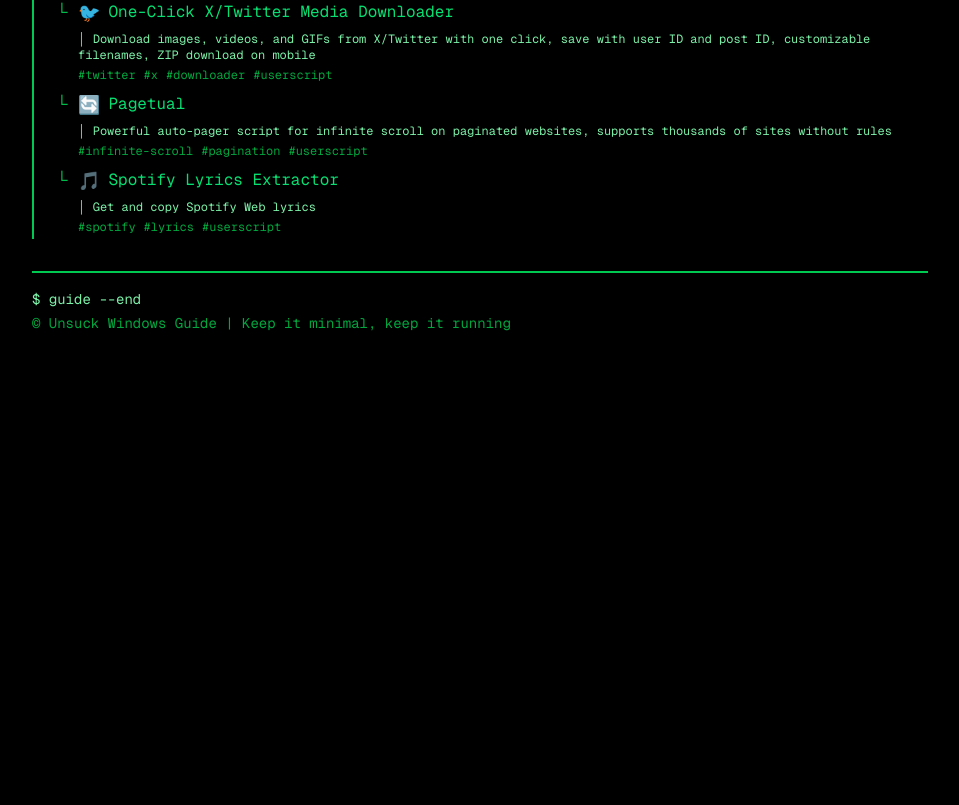
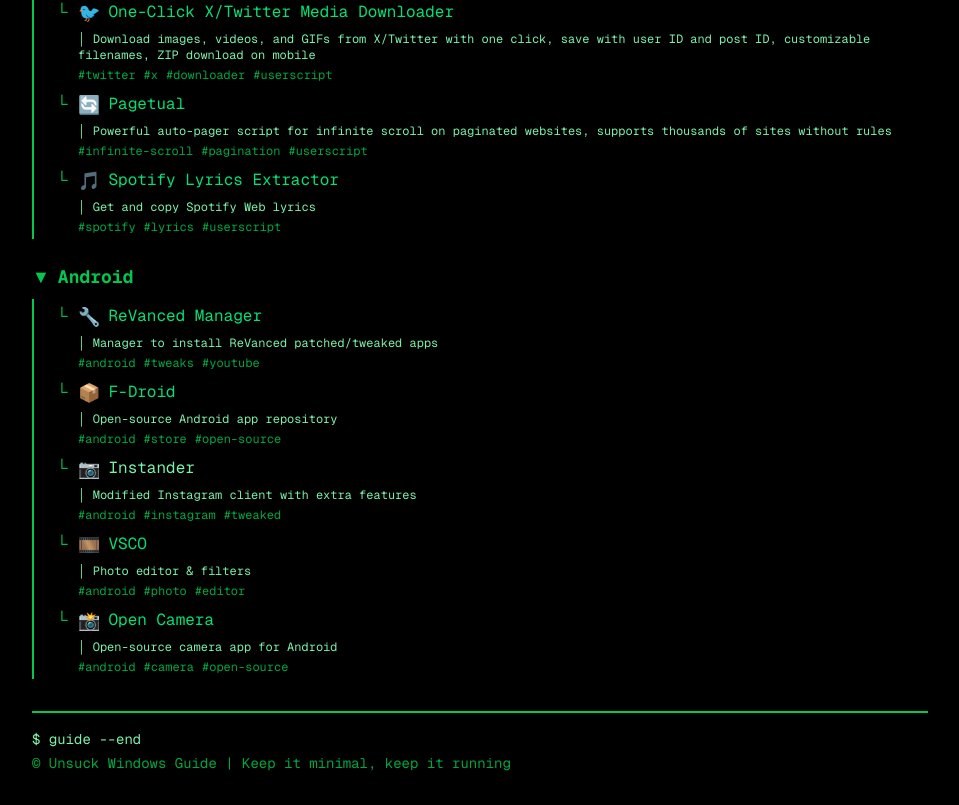
Before and after one commit to takeourcarsnow/UnsuckWindows, a Next.js app: page / in a window 1280 px wide. Shown: the part 6442-7247 px from the top of the page, without its empty margins (0-959 px from the left). Before the commit the page ends 6807 px from the top, so only its background shows below. Built offline with nearby package versions, Linux system fonts and the light colour scheme.

Commit message:
Add Android apps to the tool list in page.tsx and include a new section in README.md for enhanced user resources

```diff
--- a/app/page.tsx
+++ b/app/page.tsx
@@ -103,6 +103,13 @@
   { id: 'oneclicktwitter', label: 'One-Click X/Twitter Media Downloader', href: 'https://greasyfork.org/en/scripts/528890-x-twitter-%E3%83%A1%E3%83%87%E3%82%A3%E3%82%A2%E4%B8%80%E6%8B%AC%E3%83%80%E3%82%A6%E3%83%B3%E3%83%AD%E3%83%BC%E3%83%80%E3%83%BC-iphone-android-%E5%AF%BE%E5%BF%9C', description: 'Download images, videos, and GIFs from X/Twitter with one click, save with user ID and post ID, customizable filenames, ZIP download on mobile', icon: '🐦', tags: ['twitter', 'x', 'downloader', 'userscript'], category: 'Userscripts', section: 'Userscripts' },
   { id: 'pagetual', label: 'Pagetual', href: 'https://greasyfork.org/en/scripts/438684-pagetual', description: 'Powerful auto-pager script for infinite scroll on paginated websites, supports thousands of sites without rules', icon: '🔄', tags: ['infinite-scroll', 'pagination', 'userscript'], category: 'Userscripts', section: 'Userscripts' },
   { id: 'spotifylyricsextractor', label: 'Spotify Lyrics Extractor', href: 'https://greasyfork.org/en/scripts/528409-spotify-lyrics-extractor', description: 'Get and copy Spotify Web lyrics', icon: '🎵', tags: ['spotify', 'lyrics', 'userscript'], category: 'Userscripts', section: 'Userscripts' },
+
+  // Android
+  { id: 'revanced_manager', label: 'ReVanced Manager', href: 'https://vanced.to/revanced-manager', description: 'Manager to install ReVanced patched/tweaked apps', icon: '🔧', tags: ['android', 'tweaks', 'youtube'], category: 'Android', section: 'Android' },
+  { id: 'f_droid', label: 'F-Droid', href: 'https://f-droid.org', description: 'Open-source Android app repository', icon: '📦', tags: ['android', 'store', 'open-source'], category: 'Android', section: 'Android' },
+  { id: 'instander', label: 'Instander', href: undefined, description: 'Modified Instagram client with extra features', icon: '📷', tags: ['android', 'instagram', 'tweaked'], category: 'Android', section: 'Android' },
+  { id: 'vsco', label: 'VSCO', href: 'https://vsco.co', description: 'Photo editor & filters', icon: '🎞️', tags: ['android', 'photo', 'editor'], category: 'Android', section: 'Android' },
+  { id: 'open_camera', label: 'Open Camera', href: 'https://opencamera.org.uk/', description: 'Open-source camera app for Android', icon: '📸', tags: ['android', 'camera', 'open-source'], category: 'Android', section: 'Android' },
 ];
 
 export default function Home() {
```
Also changed, not shown: 1 other file (tests, documents, lock files or other folders).
